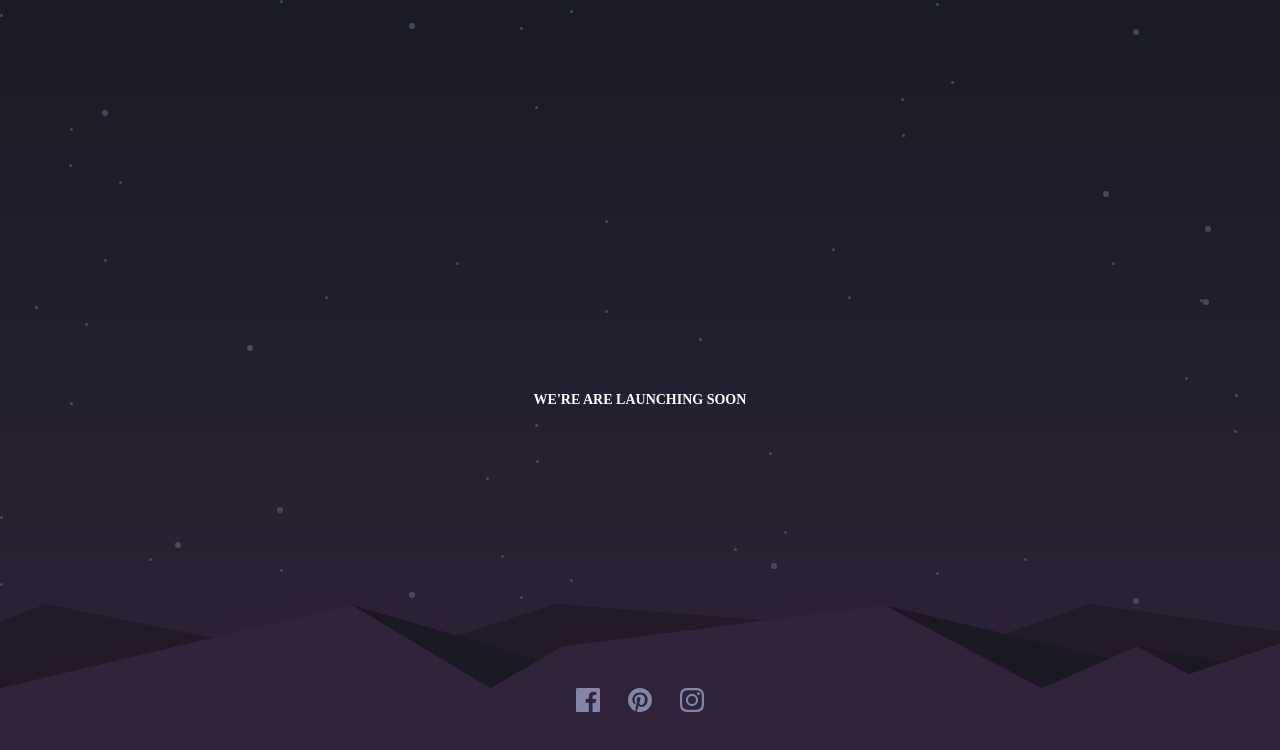
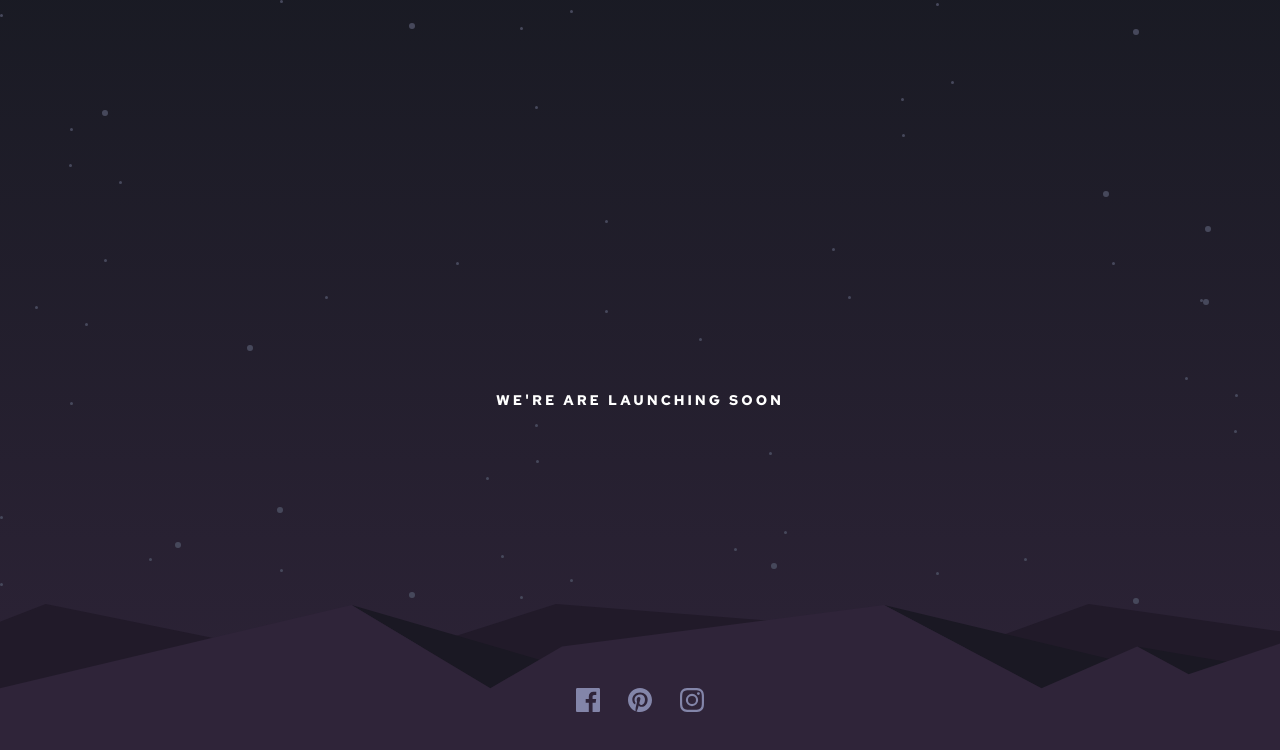
Before and after one commit to Joshardals/countdown-page, a Next.js app: page / in a window 1280 px wide. Shown: the top 750 px of the page. Built offline with nearby package versions, Linux system fonts and the light colour scheme.

Commit message:
initial commit

```diff
--- a/pages/_app.js
+++ b/pages/_app.js
@@ -1,5 +1,10 @@
 import { createGlobalStyle, ThemeProvider } from "styled-components";
 const GlobalStyle = createGlobalStyle`
+  /* Fonts */
+  @import url('https://fonts.googleapis.com/css2?family=Red+Hat+Text:wght@700&display=swap');
+
+  /* Variables */
+
   :root {
 
     /* Primary */
@@ -20,8 +25,10 @@
     height: 100vh;
     width: 100%;
     overflow-x: hidden;
+    font-family: 'Red Hat Text', sans-serif;
     font-size: 14px;
     font-weight: 700;
+    letter-spacing: 3px;
     background: linear-gradient(to bottom, var(--blue-black), #2f2439);
   }
 `;
```
